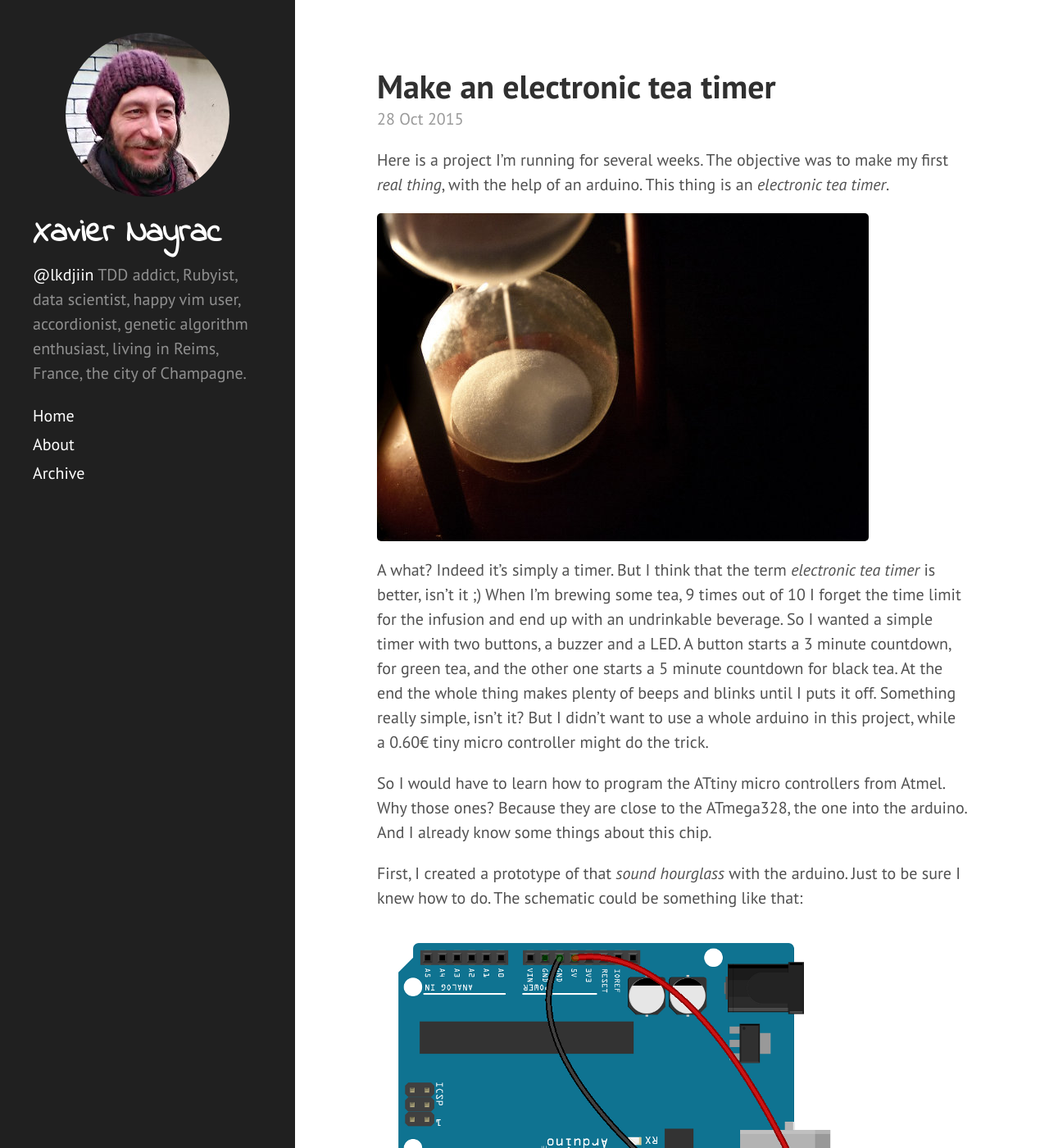
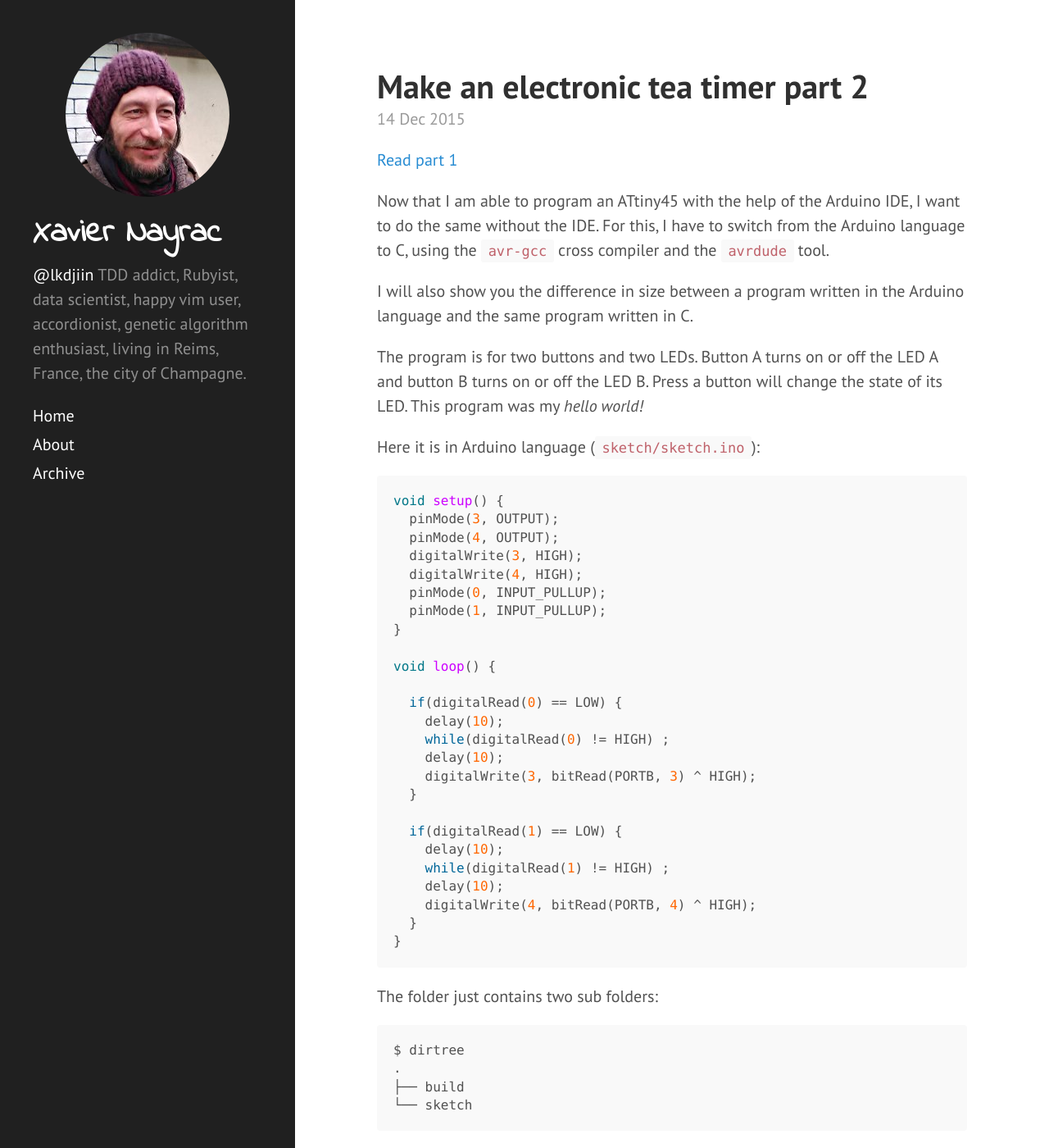
Before and after one commit to lkdjiin/xavier, a Jekyll site: the page built from src/index.html, in a window 1280 px wide and 1400 px high. Shown: the whole window at 82% size. Built offline with Jekyll 4.4.1, drawn with Linux system fonts in a browser that asks for light colours; Markdown is read by kramdown in place of the engine named in the settings; the list of posts is cut into pages by our own code; some of the changed text lies outside the part shown.

Commit message:
'lundi 14 décembre 2015, 18:12:28 (UTC+0100)'

````diff
--- a/src/_posts/2015-10-28-make-electronic-tea-timer.md
+++ b/src/_posts/2015-10-28-make-electronic-tea-timer.md
@@ -67,3 +67,5 @@ ATtiny13, who have only 1K of ROM, and is almost two times cheaper than an
 ATtiny45.
 
 To be continued…
+
+[Read part 2](/2015/12/14/make-electronic-tea-timer-part-2/)
--- /dev/null
+++ b/src/_posts/2015-12-14-make-electronic-tea-timer-part-2.md
@@ -0,0 +1,126 @@
+---
+layout: post
+title: Make an electronic tea timer part 2
+comments: true
+---
+
+[Read part 1](/2015/10/28/make-electronic-tea-timer/)
+
+Now that I am able to program an ATtiny45 with the help of the Arduino IDE, I
+want to do the same without the IDE. For this, I have to switch from the Arduino language to C, using the `avr-gcc` cross compiler and the `avrdude` tool.
+
+I will also show you the difference in size between a program written in the
+Arduino language and the same program written in C.
+
+The program is for two buttons and two LEDs. Button A turns on or off the LED A and button B turns on or off the LED B. Press a button will change the state of its LED. This program was my *hello world!*
+
+Here it is in Arduino language (`sketch/sketch.ino`):
+
+```c
+void setup() {
+  pinMode(3, OUTPUT);
+  pinMode(4, OUTPUT);
+  digitalWrite(3, HIGH);
+  digitalWrite(4, HIGH);
+  pinMode(0, INPUT_PULLUP);
+  pinMode(1, INPUT_PULLUP);
+}
+
+void loop() {
+
+  if(digitalRead(0) == LOW) {
+    delay(10);
+    while(digitalRead(0) != HIGH) ;
+    delay(10);
+    digitalWrite(3, bitRead(PORTB, 3) ^ HIGH);
+  }
+
+  if(digitalRead(1) == LOW) {
+    delay(10);
+    while(digitalRead(1) != HIGH) ;
+    delay(10);
+    digitalWrite(4, bitRead(PORTB, 4) ^ HIGH);
+  }
+}
+```
+
+The folder just contains two sub folders:
+
+    $ dirtree
+    .
+    ├── build
+    └── sketch
+
+I compile it with the help of the IDE:
+
+    $ ~/local/bin/arduino-1.6.5/arduino --verify sketch/sketch.ino
+    --pref build.path=build
+    Picked up JAVA_TOOL_OPTIONS:
+    Loading configuration...
+    Initializing packages...
+    Preparing boards...
+    Verifying...
+
+One can check the size of the executable using `avr-size`. It's 972 octets:
+
+    $ avr-size -d build/sketch.cpp.hex
+       text	   data	    bss	    dec	    hex	filename
+          0	    972	      0	    972	    3cc	build/sketch.cpp.hex
+
+Now the same program, but this time written in C (`main.c`):
+
+```c
+#include <avr/io.h>
+#define F_CPU 1000000UL
+#include <util/delay.h>
+
+int main(void)
+{
+  DDRB |= 1 << 4 | 1 << 3;
+  PORTB |= 1 << 4 | 1 << 3;
+  DDRB &= ~(1 << 0 | 1 << 1);
+  PORTB |= (1 << 0 | 1 << 1);
+
+  while(1) {
+
+    if(!(PINB & (1 << 0))) {
+      _delay_ms(10);
+      while(!(PINB & (1 << 0))) ;
+      _delay_ms(10);
+      PORTB ^= (1 << 3);
+    }
+
+    if(!(PINB & (1 << 1))) {
+      _delay_ms(10);
+      while(!(PINB & (1 << 1))) ;
+      _delay_ms(10);
+      PORTB ^= (1 << 4);
+    }
+  }
+}
+```
+
+The compile tool chain is a bit longer:
+
+    $ avr-gcc -O -mmcu=attiny45 -c main.c
+    $ avr-gcc -mmcu=attiny45 -o main.elf main.o
+    $ avr-objcopy -O ihex main.elf main.hex
+
+Even with an optimization option at the bare minimum, the difference in size is…
+astronomical:
+
+    $ avr-size -d main.hex
+       text	   data	    bss	    dec	    hex	filename
+          0	    158	      0	    158	     9e	main.hex
+
+To transfer the binary into the micro processor I don't need the Arduino IDE
+anymore. I put the ATtiny45 on the [programmer shield](/2015/10/28/make-electronic-tea-timer/) that I made last time and I use `avrdude`:
+
+```
+avrdude -p attiny45 -P /dev/ttyUSB0 -c arduino -U flash:w:main.hex -b 19200
+```
+
+Next time I will show you the code for the electronic tea timer, its Makefile,
+and so forth.
+
+[Read part 1](/2015/10/28/make-electronic-tea-timer/)
````
